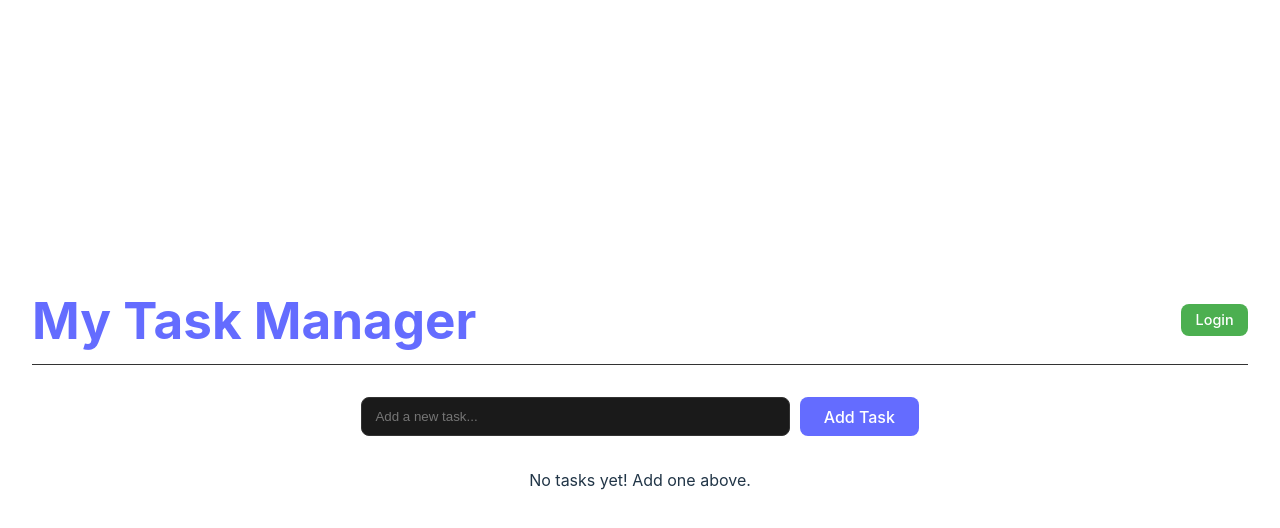
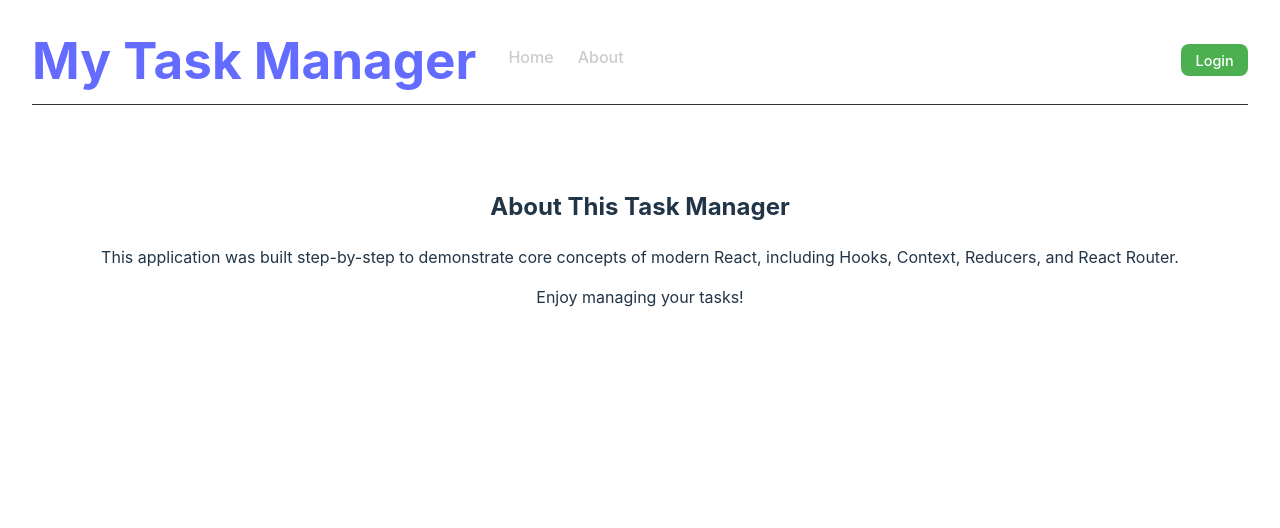
Before and after one commit to nirajrajput-dev/task-manager, a React (Vite) app: page /about in a window 1280 px wide. Shown: the top 528 px of the page. Built offline with nearby package versions, Linux system fonts and the light colour scheme.

Commit message:
added routing with React Router

```diff
--- a/package.json
+++ b/package.json
@@ -11,7 +11,8 @@
   },
   "dependencies": {
     "react": "^19.1.1",
-    "react-dom": "^19.1.1"
+    "react-dom": "^19.1.1",
+    "react-router-dom": "^7.9.5"
   },
   "devDependencies": {
     "@eslint/js": "^9.36.0",
--- /dev/null
+++ b/src/App.css
@@ -0,0 +1,10 @@
+.App {
+    display: flex;
+    flex-direction: column;
+    min-height: 100vh;
+  }
+
+  main {
+    flex-grow: 1; /* Ensures the main content area fills available space */
+    padding-top: 2rem;
+  }
--- a/src/App.tsx
+++ b/src/App.tsx
@@ -1,75 +1,23 @@
-import React, { useState, useReducer } from "react"; // Import useReducer
+import { Routes, Route } from "react-router-dom"; // Import routing components
 import Header from "./components/Header";
-import TaskItem from "./components/TaskItem";
-import type { Task } from "./types";
-import { tasksReducer } from "./tasksReducer"; // Import our reducer
+import HomePage from "./pages/HomePage"; // Import our new pages
+import AboutPage from "./pages/AboutPage";
+import "./App.css"; // Let's create this for app-level layout styles
 
 function App() {
-  // 1. Replace useState for tasks with useReducer
-  // useReducer returns the current state and a dispatch function
-  const [tasks, dispatch] = useReducer(tasksReducer, []); // [] is the initial state
-
-  // State for the new task input field remains with useState
-  const [newTaskText, setNewTaskText] = useState<string>("");
-
-  const handleInputChange = (e: React.ChangeEvent<HTMLInputElement>) => {
-    setNewTaskText(e.target.value);
-  };
-
-  const handleAddTask = (e: React.FormEvent) => {
-    e.preventDefault();
-    if (newTaskText.trim() === "") return;
-
-    const newTask: Task = {
-      id: Date.now().toString(),
-      text: newTaskText,
-      completed: false,
-    };
-
-    // 2. Dispatch an action instead of directly calling setTasks
-    dispatch({ type: "ADD_TASK", payload: newTask }); // Send ADD_TASK action
-    setNewTaskText("");
-  };
-
-  // 3. Refactor toggle handler to dispatch an action
-  const handleToggleTask = (id: string) => {
-    dispatch({ type: "TOGGLE_TASK", payload: { id } }); // Send TOGGLE_TASK action
-  };
-
-  // 4. Refactor delete handler to dispatch an action
-  const handleDeleteTask = (id: string) => {
-    dispatch({ type: "DELETE_TASK", payload: { id } }); // Send DELETE_TASK action
-  };
-
   return (
     <div className="App">
       <Header title="My Task Manager" />
-
-      <form onSubmit={handleAddTask} className="task-input-form">
-        <input
-          type="text"
-          placeholder="Add a new task..."
-          value={newTaskText}
-          onChange={handleInputChange}
-          aria-label="New task text"
-        />
-        <button type="submit">Add Task</button>
-      </form>
-
-      <ul className="task-list">
-        {tasks.length === 0 ? (
-          <p>No tasks yet! Add one above.</p>
-        ) : (
-          tasks.map((task) => (
-            <TaskItem
-              key={task.id}
-              task={task}
-              onToggle={handleToggleTask}
-              onDelete={handleDeleteTask}
-            />
-          ))
-        )}
-      </ul>
+      <main>
+        <Routes>
+          {" "}
+          {/* The Routes component wraps all individual Route definitions */}
+          <Route path="/" element={<HomePage />} />{" "}
+          {/* Route for the home page */}
+          <Route path="/about" element={<AboutPage />} />{" "}
+          {/* Route for the about page */}
+        </Routes>
+      </main>
     </div>
   );
 }
--- a/src/components/Header.tsx
+++ b/src/components/Header.tsx
@@ -1,23 +1,34 @@
-import React, { useContext } from "react"; // Import useContext
-import AuthContext from "../contexts/AuthContext"; // Import AuthContext
+import React, { useContext } from "react";
+import { Link } from "react-router-dom"; // Import Link
+import AuthContext from "../contexts/AuthContext";
 
+// No change to HeaderProps interface...
 interface HeaderProps {
   title: string;
 }
 
 const Header: React.FC<HeaderProps> = ({ title }) => {
-  const { user, login, logout } = useContext(AuthContext); // Consume the AuthContext
-
+  const { user, login, logout } = useContext(AuthContext);
+  // ... handleLogin remains the same
   const handleLogin = () => {
-    // Mock user data for demonstration
     login({ id: "1", name: "John Doe", email: "john@example.com" });
   };
 
   return (
     <header className="app-header">
-      {" "}
-      {/* Add class for styling */}
-      <h1>{title}</h1>
+      <div className="header-left">
+        {" "}
+        {/* Wrapper for title and nav */}
+        <Link to="/" className="header-title-link">
+          {" "}
+          {/* Link the title to home */}
+          <h1>{title}</h1>
+        </Link>
+        <nav>
+          <Link to="/">Home</Link>
+          <Link to="/about">About</Link>
+        </nav>
+      </div>
       <div className="auth-section">
         {user ? (
           <>
--- a/src/index.css
+++ b/src/index.css
@@ -182,10 +182,39 @@ header h1 {
   gap: 1rem; /* Space between items if wrapped */
 }
 
+.header-left {
+  display: flex;
+  align-items: center;
+  gap: 2rem;
+}
+
+.header-title-link {
+  text-decoration: none; /* Remove underline from title link */
+}
+
 .app-header h1 {
   margin: 0;
   color: #646cff;
   flex-shrink: 0; /* Prevent title from shrinking */
+}
+
+nav {
+  display: flex;
+  gap: 1.5rem;
+}
+
+nav a { /* Style the links generated by <Link> */
+  text-decoration: none;
+  color: #ccc;
+  font-weight: 500;
+  padding-bottom: 5px;
+  border-bottom: 2px solid transparent;
+  transition: color 0.2s, border-color 0.2s;
+}
+
+nav a:hover, nav a.active { /* React Router will add an 'active' class by default for NavLink, but for Link we can style hover */
+  color: #fff;
+  border-bottom-color: #646cff;
 }
 
 .auth-section {
--- a/src/main.tsx
+++ b/src/main.tsx
@@ -3,12 +3,16 @@ import { createRoot } from "react-dom/client";
 import App from "./App.tsx";
 import "./index.css";
 import { AuthProvider } from "./contexts/AuthContext.tsx"; // Import AuthProvider
+import { BrowserRouter } from "react-router-dom"; // Import BrowserRouter
 
 createRoot(document.getElementById("root")!).render(
   <StrictMode>
-    <AuthProvider>
-      {/* Wrap App with AuthProvider */}
-      <App />
-    </AuthProvider>
+    <BrowserRouter>
+      {/* Wrap everything inside BrowserRouter */}
+      <AuthProvider>
+        {/* Wrap App with AuthProvider */}
+        <App />
+      </AuthProvider>
+    </BrowserRouter>
   </StrictMode>
 );
--- /dev/null
+++ b/src/pages/AboutPage.tsx
@@ -0,0 +1,17 @@
+// src/pages/AboutPage.tsx
+import React from "react";
+
+const AboutPage: React.FC = () => {
+  return (
+    <div className="about-page">
+      <h2>About This Task Manager</h2>
+      <p>
+        This application was built step-by-step to demonstrate core concepts of
+        modern React, including Hooks, Context, Reducers, and React Router.
+      </p>
+      <p>Enjoy managing your tasks!</p>
+    </div>
+  );
+};
+
+export default AboutPage;
--- /dev/null
+++ b/src/pages/HomePage.tsx
@@ -0,0 +1,71 @@
+// src/pages/HomePage.tsx
+import React, { useState, useReducer } from "react";
+import TaskItem from "../components/TaskItem";
+import type { Task } from "../types";
+import { tasksReducer } from "../tasksReducer";
+
+// Renamed from App to HomePage
+function HomePage() {
+  const [tasks, dispatch] = useReducer(tasksReducer, []);
+  const [newTaskText, setNewTaskText] = useState<string>("");
+  // ... (all the handleAddTask, handleToggleTask, etc. functions)
+  const handleInputChange = (e: React.ChangeEvent<HTMLInputElement>) => {
+    // Add function back
+    setNewTaskText(e.target.value);
+  };
+  const handleAddTask = (e: React.FormEvent) => {
+    // Add function back
+    e.preventDefault();
+    if (newTaskText.trim() === "") return;
+    const newTask: Task = {
+      id: Date.now().toString(),
+      text: newTaskText,
+      completed: false,
+    };
+    dispatch({ type: "ADD_TASK", payload: newTask });
+    setNewTaskText("");
+  };
+  const handleToggleTask = (id: string) => {
+    // Add function back
+    dispatch({ type: "TOGGLE_TASK", payload: { id } });
+  };
+  const handleDeleteTask = (id: string) => {
+    // Add function back
+    dispatch({ type: "DELETE_TASK", payload: { id } });
+  };
+
+  return (
+    <>
+      {" "}
+      {/* Use a fragment because we don't need a wrapper div */}
+      <form onSubmit={handleAddTask} className="task-input-form">
+        {/* ... form JSX ... */}
+        <input
+          type="text"
+          placeholder="Add a new task..."
+          value={newTaskText}
+          onChange={handleInputChange}
+          aria-label="New task text"
+        />
+        <button type="submit">Add Task</button>
+      </form>
+      <ul className="task-list">
+        {/* ... list JSX ... */}
+        {tasks.length === 0 ? (
+          <p>No tasks yet! Add one above.</p>
+        ) : (
+          tasks.map((task) => (
+            <TaskItem
+              key={task.id}
+              task={task}
+              onToggle={handleToggleTask}
+              onDelete={handleDeleteTask}
+            />
+          ))
+        )}
+      </ul>
+    </>
+  );
+}
+
+export default HomePage;
```
Also changed, not shown: 1 other file (tests, documents, lock files or other folders).
